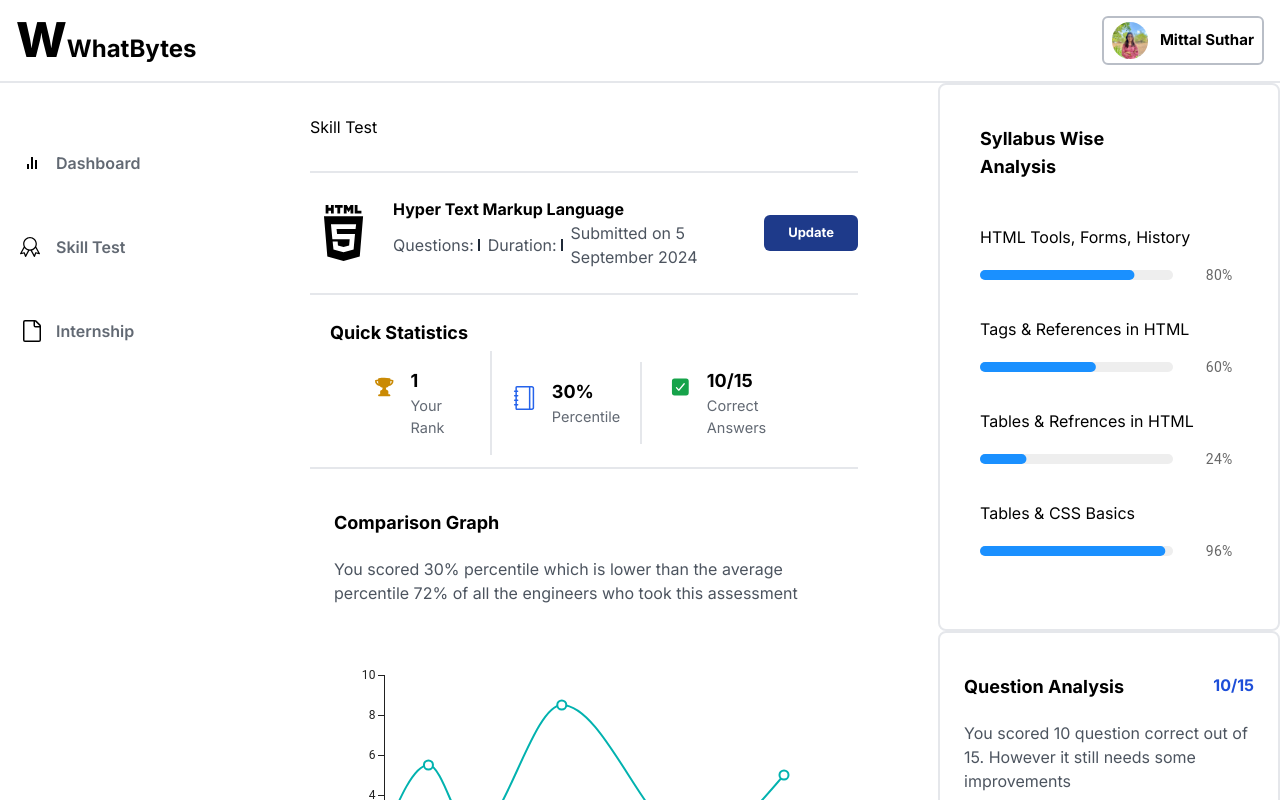
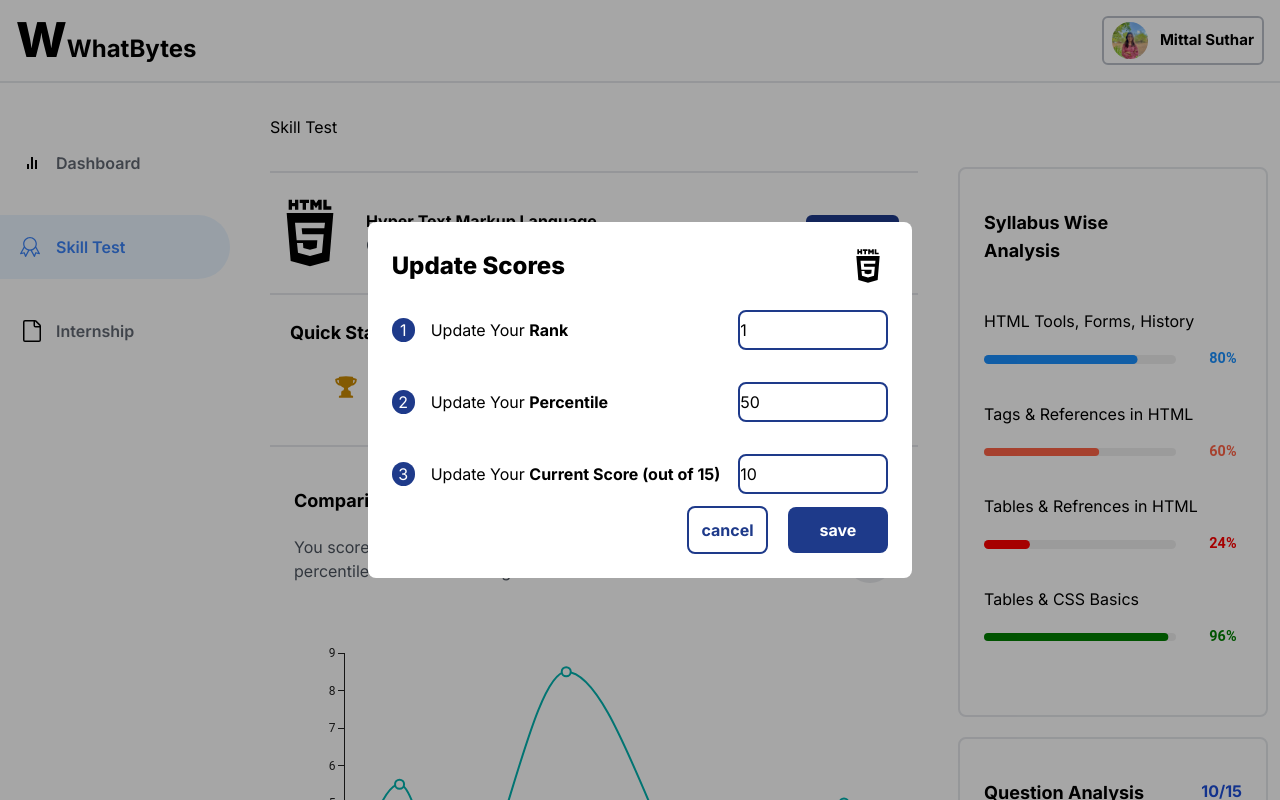
Before and after one commit to mittals21/whatbytes, a Next.js app: page / in a window 1280 px wide. Both pictures are taken after a click on the button "Update". Shown: the top 800 px of the page. Built offline with nearby package versions, Linux system fonts and the light colour scheme.

Commit message:
all sections complete

```diff
--- a/app/components/CompareGraph.tsx
+++ b/app/components/CompareGraph.tsx
@@ -1,17 +1,26 @@
 "use client"
 import React from "react"
 import { LineChart } from "@mui/x-charts/LineChart"
+import { GiChart } from "react-icons/gi"
 
-const CompareGraph = () => {
+const CompareGraph = ({ percentile }: { percentile: number }) => {
   return (
     <div className="py-10 px-6 border-b-2">
       <p className="font-bold text-lg">Comparison Graph</p>
       <div>
-        <div className="">
+        <div>
+          <div className="flex justify-between items-center">
             <p className="text-gray-800/80 py-5 max-w-[500px]">
-            You scored 30% percentile which is lower than the average percentile
-            72% of all the engineers who took this assessment
+              You scored {percentile}% percentile which is lower than the
+              average percentile 72% of all the engineers who took this
+              assessment
             </p>
+            <div className="bg-gray-300/50 rounded-full p-3">
+              {" "}
+              <GiChart className="w-6 h-6 text-red-600 bg-gray-400/40 " />
+            </div>
+          </div>
+          <div className="flex justify-center items-center">
             <LineChart
               xAxis={[{ data: [1, 2, 3, 5, 8, 10] }]}
               series={[
@@ -19,9 +28,10 @@ const CompareGraph = () => {
                   data: [2, 5.5, 2, 8.5, 1.5, 5],
                 },
               ]}
-            width={500}
-            height={300}
+              width={600}
+              height={400}
             />
+          </div>
         </div>
       </div>
     </div>
--- a/app/components/QuestionAnalysis.tsx
+++ b/app/components/QuestionAnalysis.tsx
@@ -1,34 +1,37 @@
 "use client"
-import React from 'react'
-import CircularProgress from '@mui/material/CircularProgress';
-import { Box } from '@mui/material';
-import Image from 'next/image';
+import React from "react"
+import CircularProgress from "@mui/material/CircularProgress"
+import { Box } from "@mui/material"
+import Image from "next/image"
 
-const QuestionAnalysis = () => {
+const QuestionAnalysis = ({ score }: { score: number }) => {
+  const progress = (score / 15) * 100
+
   return (
     <div className="py-10 px-6 border-2 rounded-lg">
-    <div className='flex justify-between'>
+      <div className="flex justify-between">
         <p className="font-bold text-lg">Question Analysis</p>
-    <p className='text-blue-700 font-bold'>10/15</p>
+        <p className="text-blue-700 font-bold">{score}/15</p>
       </div>
 
       <div>
         <div className="flex items-center flex-col">
           <p className="text-gray-800/80 py-5 max-w-[500px]">
-          You scored 10 question correct out of 15. However it still needs some improvements
+            You scored {score} question{score !== 1 ? "s" : ""} correct out of
+            15.
+            {score < 15 && " However, it still needs some improvements."}
           </p>
           <Box
             sx={{
-              transform: 'rotate(90deg) scale(-1, 1)',
-              display: 'inline-flex',
+              transform: "rotate(90deg) scale(-1, 1)",
+              display: "inline-flex",
             }}
           >
             <CircularProgress
               variant="determinate"
-              value={80}
+              value={progress}
               thickness={7}
               size={150}
-
             />
             <Box
               sx={{
@@ -36,16 +39,15 @@ const QuestionAnalysis = () => {
                 left: 0,
                 bottom: 0,
                 right: 0,
-                position: 'absolute',
-                display: 'flex',
-                alignItems: 'center',
-                justifyContent: 'center',
+                position: "absolute",
+                display: "flex",
+                alignItems: "center",
+                justifyContent: "center",
               }}
             >
-            <p className='text-3xl'>{'\u{1F3AF}'}</p>
+              <p className="text-3xl">{"\u{1F3AF}"}</p>
             </Box>
           </Box>
-
         </div>
       </div>
     </div>
--- a/app/components/QuickStats.tsx
+++ b/app/components/QuickStats.tsx
@@ -3,8 +3,9 @@ import React from "react"
 import { HiMiniTrophy } from "react-icons/hi2"
 import { SlNotebook } from "react-icons/sl";
 import { IoCheckbox } from "react-icons/io5";
+import { Data } from "@/type";
 
-const QuickStats = () => {
+const QuickStats = ({data}:{data:Data}) => {
   return (
     <div className="px-5 pt-6 pb-2 border-b-2">
       <p className="font-bold text-lg">Quick Statistics</p>
@@ -12,22 +13,22 @@ const QuickStats = () => {
         <div className="flex gap-4 justify-center px-5 py-4 border-r-2">
           <HiMiniTrophy className="text-yellow-600 w-6 h-6 mt-2" />
           <div>
-            <p className="font-bold text-lg ">1</p>
-            <p className="text-gray-800/70 text-[14.5px]">Your Rank</p>
+            <p className="font-bold text-lg ">{data?.rank}</p>
+            <p className="text-gray-800/70 text-[14.5px]">YOUR RANK</p>
           </div>
         </div>
-        <div className="flex gap-4 justify-center pr-5 py-4 border-r-2">
+        <div className="flex gap-4 justify-center pr-3 py-4 border-r-2">
           <SlNotebook className="text-blue-600 w-6 h-6 mt-2" />
           <div>
-            <p className="font-bold text-lg">30%</p>
-            <p className="text-gray-800/70 text-[14.5px]">Percentile</p>
+            <p className="font-bold text-lg">{data?.percentile}%</p>
+            <p className="text-gray-800/70 text-[14.5px]">PERCENTILE</p>
           </div>
         </div>
         <div className="flex gap-4 justify-center px-2">
           <IoCheckbox className="text-green-600 w-6 h-6 mt-2" />
           <div>
-            <p className="font-bold text-lg">10/15</p>
-            <p className="text-gray-800/70 text-[14.5px]">Correct Answers</p>
+            <p className="font-bold text-lg">{data?.score}/15</p>
+            <p className="text-gray-800/70 text-[14.5px]">CORRECT ANSWERS</p>
           </div>
         </div>
       </div>
--- a/app/components/Sidebar.tsx
+++ b/app/components/Sidebar.tsx
@@ -5,7 +5,7 @@ import { SlBadge } from "react-icons/sl"
 import { GoFile } from "react-icons/go"
 
 const Sidebar = () => {
-  const [active, setActive] = useState<string>("Dashboard")
+  const [active, setActive] = useState<string>("skilltest")
   return (
     <div className="flex flex-col justify-center w-[230px] py-12 border-r-blue-600 gap-5">
       <div
--- a/app/components/SkillTest.tsx
+++ b/app/components/SkillTest.tsx
@@ -1,8 +1,14 @@
 "use client"
-import React from "react"
+import React, { useState } from "react"
 import { TiHtml5 } from "react-icons/ti"
+import UpdateData from "./UpdateData"
 
-const SkillTest = () => {
+const SkillTest = ({ setPopUP }: { setPopUP: any }) => {
+  const [showUpdateData, setShowUpdateData] = useState(false)
+
+  const handleOpenUpdateData = () => setShowUpdateData(true)
+  const handleCloseUpdateData = () => setShowUpdateData(false)
+
   return (
     <div className="flex flex-col gap-8 justify-center">
       <p>Skill Test</p>
@@ -20,7 +26,12 @@ const SkillTest = () => {
             <p className="text-gray-800/80">Submitted on 5 September 2024</p>
           </div>
         </div>
-        <button className="bg-blue-900 text-white text-[13px] py-2 px-6 rounded-md font-bold">Update</button>
+        <button
+          onClick={() => setPopUP(true)}
+          className="bg-blue-900 text-white text-[13px] py-2 px-6 rounded-md font-bold"
+        >
+          Update
+        </button>
       </div>
     </div>
   )
--- a/app/components/SyllabusWise.tsx
+++ b/app/components/SyllabusWise.tsx
@@ -1,61 +1,74 @@
 "use client"
-import React from 'react'
-import { styled } from '@mui/material/styles';
-import LinearProgress, { LinearProgressProps, linearProgressClasses } from '@mui/material/LinearProgress';
-import { Box, Typography } from '@mui/material';
-
+import React from "react"
+import { styled } from "@mui/material/styles"
+import LinearProgress, {
+  LinearProgressProps,
+  linearProgressClasses,
+} from "@mui/material/LinearProgress"
+import { Box, Typography } from "@mui/material"
 
 const SyllabusWise = () => {
-
-
-  const data: { name: string; value: number }[] = [
-    {name:"HTML Tools, Forms, History", value:80},
-    {name:"Tags & References in HTML", value:60},
-    {name:"Tables & Refrences in HTML", value:24},
-    {name:"Tables & CSS Basics", value:96},
+  const data: { name: string; value: number; color: string }[] = [
+    { name: "HTML Tools, Forms, History", value: 80, color: "#1a90ff" },
+    { name: "Tags & References in HTML", value: 60, color: "#ff6347" },
+    { name: "Tables & Refrences in HTML", value: 24, color: "#ff0000" },
+    { name: "Tables & CSS Basics", value: 96, color: "#008000" },
   ]
 
-  const BorderLinearProgress = styled(LinearProgress)(({ theme }) => ({
-    height: 10,
+  const BorderLinearProgress = styled(LinearProgress)<{ customcolor: string }>(
+    ({ theme, customcolor }) => ({
+      height: 8.5,
       borderRadius: 5,
       [`&.${linearProgressClasses.colorPrimary}`]: {
         backgroundColor: theme.palette.grey[200],
-      ...(theme.palette.mode === 'dark' && {
+        ...(theme.palette.mode === "dark" && {
           backgroundColor: theme.palette.grey[800],
         }),
       },
       [`& .${linearProgressClasses.bar}`]: {
         borderRadius: 5,
-      backgroundColor: '#1a90ff',
-      ...(theme.palette.mode === 'dark' && {
-        backgroundColor: '#308fe8',
-      }),
+        backgroundColor: customcolor,
       },
-  }));
+    })
+  )
 
-  const LinearProgressWithLabel = (props: { value: number }) => (
-    <Box sx={{ display: 'flex', alignItems: 'center' }}>
-      <Box sx={{ width: '100%', mr: 1 }}>
-        <BorderLinearProgress variant="determinate" {...props} />
+  const LinearProgressWithLabel = (props: {
+    value: number
+    customcolor: string
+  }) => (
+    <Box sx={{ display: "flex", alignItems: "center" }}>
+      <Box sx={{ width: "100%", mr: 1 }}>
+        <BorderLinearProgress
+          variant="determinate"
+          value={props.value}
+          customcolor={props.customcolor}
+        />
       </Box>
       <Box sx={{ minWidth: 35 }}>
-        <Typography variant="body2" color="text.secondary" sx={{padding: "0 25px"}}>{`${Math.round(props.value)}%`}</Typography>
+        <Typography
+          variant="body2"
+          sx={{
+            padding: "0 25px",
+            color: props.customcolor,
+            fontWeight: "bold",
+            fontSize: "0.900rem",
+          }}
+        >{`${Math.round(props.value)}%`}</Typography>
       </Box>
     </Box>
-  );
+  )
 
   return (
-    <div className='border-2 rounded-lg p-10'>
+    <div className="border-2 rounded-lg py-10 px-6">
       <p className="font-bold text-lg pr-32">Syllabus Wise Analysis</p>
 
-      <div className='py-5'>
-      {data?.map((e:any, index)=>(
-        <div key={index} className='py-2'>
-          <p className='py-4'>{e?.name}</p>
-          <LinearProgressWithLabel value={e?.value} />
+      <div className="py-5 ">
+        {data?.map((e: any, index) => (
+          <div key={index} className="py-2 ">
+            <p className="py-4">{e?.name}</p>
+            <LinearProgressWithLabel value={e?.value} customcolor={e?.color} />
           </div>
-      )
-      )}
+        ))}
       </div>
     </div>
   )
--- /dev/null
+++ b/app/components/UpdateData.tsx
@@ -0,0 +1,181 @@
+"use client"
+import { Data } from "@/type"
+import React, { useEffect, useRef, useState } from "react"
+import { TiHtml5 } from "react-icons/ti"
+
+const UpdateData = ({
+  popUP,
+  setPopUP,
+  data,
+  setData,
+}: {
+  popUP: boolean
+  setPopUP: (arg0:boolean)=>void
+  data: Data
+  setData: (arg0: Data)=>void
+}) => {
+  const [localData, setLocalData] = useState<Data>(data)
+  const [errors, setErrors] = useState({
+    rank: "",
+    percentile: "",
+    score: "",
+  })
+
+  const handleChange = (e: React.ChangeEvent<HTMLInputElement>) => {
+    const { name, value } = e.target
+    setLocalData((prevData) => ({
+      ...prevData,
+      [name]: value,
+    }))
+  }
+
+  const handleSave = () => {
+    const newErrors = { rank: "", percentile: "", score: "" }
+
+    newErrors.rank =
+      !localData.rank || localData.rank <= 0 ? "This feild is required" : ""
+
+    newErrors.percentile = !localData.percentile ? "This feild is required" : ""
+
+    newErrors.score = !localData.score ? "This feild is required" : ""
+    setErrors(newErrors)
+    if (!newErrors.rank && !newErrors.percentile && !newErrors.score) {
+      setData(localData)
+      setPopUP(false)
+    }
+  }
+
+  useEffect(() => {
+    const disableScroll = (e: any) => {
+      e.preventDefault()
+    }
+
+    if (popUP) {
+      window.addEventListener("scroll", disableScroll, false)
+      window.addEventListener("wheel", disableScroll, false)
+      window.addEventListener("touchmove", disableScroll, false)
+    } else {
+      window.removeEventListener("scroll", disableScroll, false)
+      window.removeEventListener("wheel", disableScroll, false)
+      window.removeEventListener("touchmove", disableScroll, false)
+    }
+
+    return () => {
+      window.removeEventListener("scroll", disableScroll, false)
+      window.removeEventListener("wheel", disableScroll, false)
+      window.removeEventListener("touchmove", disableScroll, false)
+    }
+  }, [popUP])
+
+  React.useEffect(() => {
+    setLocalData(data)
+  }, [data])
+
+  return (
+    <div
+      className={`${
+        popUP ? "flex" : "hidden"
+      } fixed top-0 left-0 bottom-0 right-0 z-[5056] justify-center items-center `}
+    >
+      <div
+        className="bg-black/35 absolute h-screen w-screen"
+        onClick={() => {
+          setPopUP(false)
+        }}
+      />
+      <div className="rounded-lg  relative flex justify-center items-center z-[3333] bg-white p-6">
+        <div>
+          <div className="flex items-center justify-between pb-6">
+            <p className="font-extrabold text-2xl">Update Scores</p>
+            <TiHtml5 className="w-10 h-10" />
+          </div>
+          <div className="flex flex-col gap-8 justify-center">
+            <div className="flex items-center gap-4">
+              <p className="w-[25px] h-6 bg-blue-900 text-white rounded-full flex items-center justify-center">
+                1
+              </p>
+              <div className="flex justify-between items-center w-full">
+                <p>
+                  Update Your <span className="font-bold">Rank</span>
+                </p>
+                <div className="flex flex-col justify-center">
+                  <input
+                    type="number"
+                    name="rank"
+                    value={localData?.rank}
+                    onChange={handleChange}
+                    className="rounded-lg border-2 border-blue-900 w-[150px] h-10 outline-none"
+                  />
+                  {errors?.rank && (
+                    <p className="text-red-500 text-sm">{errors?.rank}</p>
+                  )}
+                </div>
+              </div>
+            </div>
+            <div className="flex items-center gap-4">
+              <p className="w-[25px] h-6 bg-blue-900 text-white rounded-full flex items-center justify-center">
+                2
+              </p>
+              <div className="flex justify-between items-center w-full">
+                <p>
+                  Update Your <span className="font-bold">Percentile</span>
+                </p>
+                <div className="flex flex-col justify-center">
+                  <input
+                    type="number"
+                    name="percentile"
+                    value={localData?.percentile}
+                    onChange={handleChange}
+                    className="rounded-lg border-2 border-blue-900 w-[150px] h-10 outline-none"
+                  />
+                  {errors?.percentile && (
+                    <p className="text-red-500 text-sm">{errors?.percentile}</p>
+                  )}
+                </div>
+              </div>
+            </div>
+            <div className="flex items-center gap-4">
+              <p className="w-[25px] h-6 bg-blue-900 text-white rounded-full flex items-center justify-center">
+                3
+              </p>
+              <div className="flex justify-between gap-4 items-center w-full">
+                <p>
+                  Update Your{" "}
+                  <span className="font-bold">Current Score (out of 15)</span>
+                </p>
+                <div className="flex flex-col justify-center">
+                  <input
+                    type="number"
+                    name="score"
+                    value={localData?.score}
+                    onChange={handleChange}
+                    className="rounded-lg border-2 border-blue-900 w-[150px] h-10 outline-none"
+                  />
+                  {errors?.score && (
+                    <p className="text-red-500 text-xs">{errors?.score}</p>
+                  )}
+                </div>
+              </div>
+            </div>
+          </div>
+          <div className="flex items-center justify-end gap-5 mt-3">
+            <button
+              onClick={() => setPopUP(false)}
+              className="px-3 py-2.5 font-bold text-blue-900 border-2 border-blue-900 rounded-lg"
+            >
+              cancel
+            </button>
+            <button
+              onClick={handleSave}
+              className="px-8 py-[11px] font-bold bg-blue-900 text-white  rounded-lg"
+            >
+              save
+            </button>
+          </div>
+        </div>
+      </div>
+    </div>
+  )
+}
+
+export default UpdateData
--- a/app/page.tsx
+++ b/app/page.tsx
@@ -1,4 +1,5 @@
-import React from "react"
+"use client"
+import React, { useState } from "react"
 import Navbar from "./components/Navbar"
 import Sidebar from "./components/Sidebar"
 import SkillTest from "./components/SkillTest"
@@ -6,27 +7,41 @@ import QuickStats from "./components/QuickStats"
 import CompareGraph from "./components/CompareGraph"
 import SyllabusWise from "./components/SyllabusWise"
 import QuestionAnalysis from "./components/QuestionAnalysis"
+import UpdateData from "./components/UpdateData"
+import { Data } from "@/type"
 
 const Home = () => {
+  const [popUP, setPopUP] = useState(false)
+  const [data, setData] = useState<Data>({rank:1, percentile:50, score:10})
+
+  const handleDataChange = (newData: Data) => {
+    setData(newData)
+  }
+
   return (
-    <div className="flex flex-col h-screen">
+    <div className="flex flex-col h-screen relative">
+      <UpdateData
+        popUP={popUP}
+        setPopUP={setPopUP}
+        data={data}
+        setData={handleDataChange}
+      />
       <div>
         <Navbar />
       </div>
-
-      <div className="flex">
-        <div >
+      <div className="flex justify-between pr-3">
+        <div>
           <Sidebar />
         </div>
 
-        <div className="py-8 px-20">
-          <SkillTest />
-          <QuickStats/>
-          <CompareGraph/>
+        <div className="py-8 flex-1 px-10">
+          <SkillTest setPopUP={setPopUP} />
+          <QuickStats data={data} />
+          <CompareGraph percentile={data?.percentile}/>
         </div>
-        <div>
-        <SyllabusWise/>
-        <QuestionAnalysis/>
+        <div className="py-[84px] flex flex-col gap-5 max-w-[30vw]">
+          <SyllabusWise />
+          <QuestionAnalysis score={data?.score}/>
         </div>
       </div>
     </div>
--- /dev/null
+++ b/type.ts
@@ -0,0 +1 @@
+export type Data = { rank: number; percentile: number; score: number }
```
Lines whose indentation alone changed are shown as unchanged.
